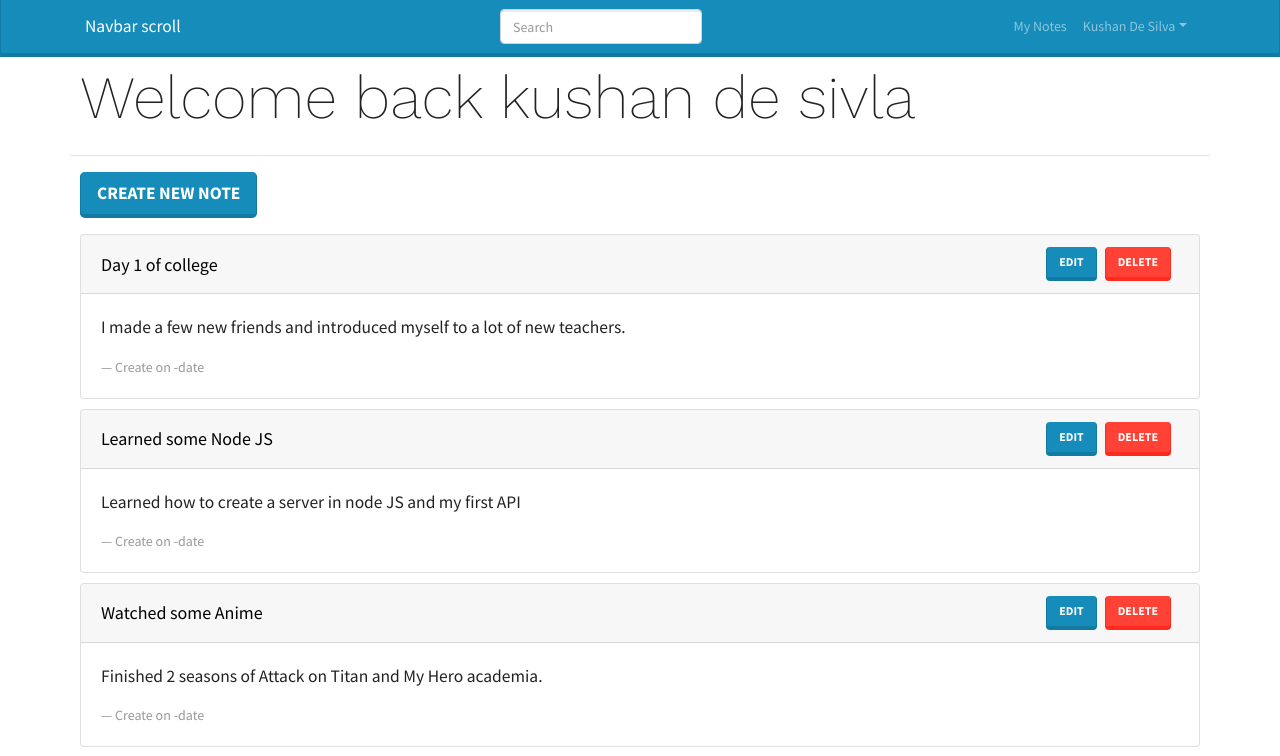
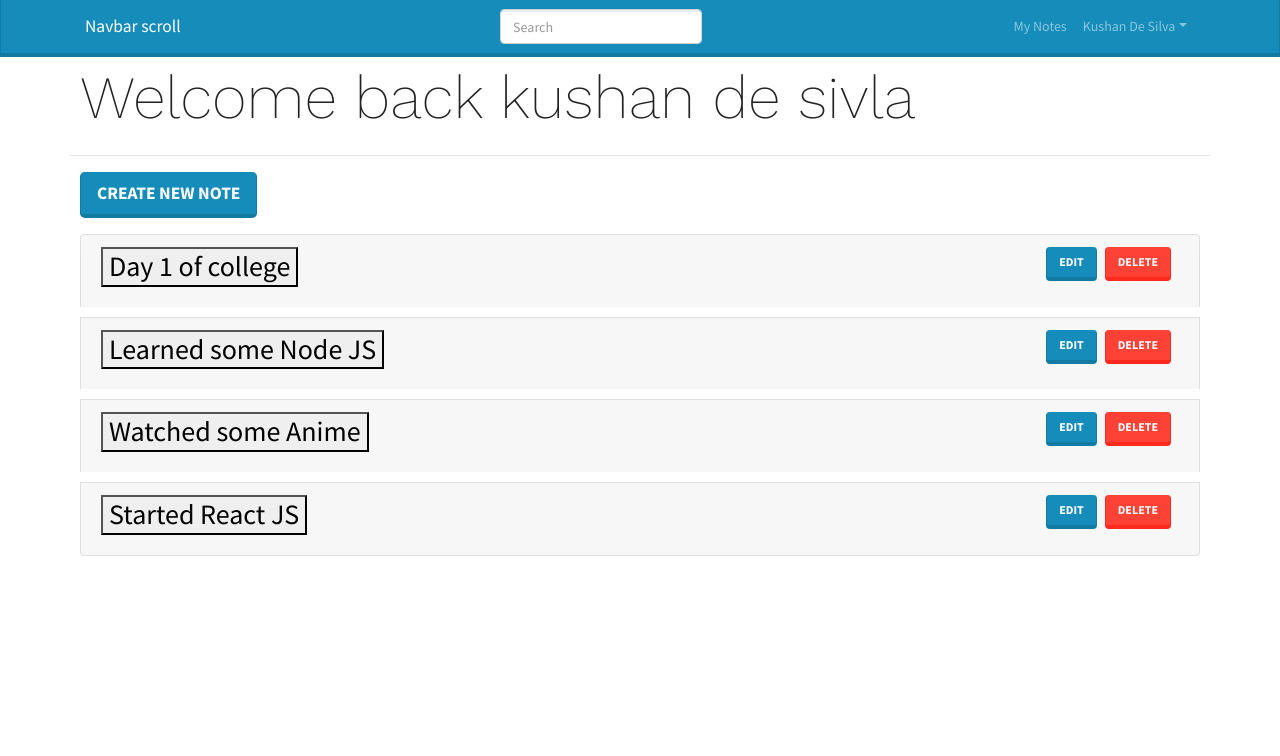
Before and after one commit to kushandesilva59/Notes---MERN, a React (Create React App) app in the folder frontend/: page /mynotes in a window 1280 px wide. Shown: the top 756 px of the page. Built offline with nearby package versions, Linux system fonts and the light colour scheme.

Commit message:
add accordion to mynotes

```diff
--- a/frontend/src/App.js
+++ b/frontend/src/App.js
@@ -4,6 +4,7 @@ import Footer from "./components/footer/Footer";
 import LangingPage from "./screens/LandingPage/LangingPage";
 import {BrowserRouter, Route, Routes} from 'react-router-dom'
 import MyNotes from "./components/MyNotes/MyNotes";
+import Test from "./components/Test/Test";
 
 function App() {
   return (
@@ -13,6 +14,7 @@ function App() {
         <Routes>
           <Route path="/" element={<LangingPage />} />
           <Route path="/mynotes" element={<MyNotes />} />
+          <Route path="/test" element={<Test />} />
         </Routes>
       </main>
       <Footer />
--- a/frontend/src/components/MyNotes/MyNotes.js
+++ b/frontend/src/components/MyNotes/MyNotes.js
@@ -1,22 +1,18 @@
 import React, { useEffect } from "react";
 import MainScreen from "../MainScreen";
-import { Button, Card } from "react-bootstrap";
+import { Accordion, Badge, Button, Card } from "react-bootstrap";
 import { Link } from "react-router-dom";
-import  notes  from "../../data/notes.js";
+import notes from "../../data/notes.js";
 
 const MyNotes = () => {
-
-
-  useEffect(()=>{
-    console.log(notes)
-  })
+  useEffect(() => {
+    console.log(notes);
+  });
 
   const deleteHandler = (id) => {
-    if(window.confirm("Are you sure?")){
-
+    if (window.confirm("Are you sure?")) {
     }
-
-  }
+  };
 
   return (
     <MainScreen title="Welcome back kushan de sivla">
@@ -25,8 +21,9 @@ const MyNotes = () => {
           Create New Note
         </Button>
       </Link>
+      <Accordion>
         {notes.map((note) => (
-        <Card style={{ margin: 10 }}>
+          <Card key={note._id} style={{ margin: 10 }}>
             <Card.Header style={{ display: "flex" }}>
               <span
                 style={{
@@ -38,7 +35,9 @@ const MyNotes = () => {
                   fontSize: 18,
                 }}
               >
+                <Accordion.Header  variant="link" eventKey="0">
                   {note.title}
+                </Accordion.Header>
               </span>
 
               <div>
@@ -53,18 +52,20 @@ const MyNotes = () => {
               </div>
             </Card.Header>
 
+            <Accordion.Body eventKey="">
               <Card.Body>
+                <h4>
+                  <Badge variant="success">Category - {note.category}</Badge>
+                </h4>
                 <blockquote className="blockquote mb-0">
-              <p>
-               {note.content}
-              </p>
-              <footer className="blockquote-footer">
-                  Create on -date
-              </footer>
+                  <p>{note.content}</p>
+                  <footer className="blockquote-footer">Create on -date</footer>
                 </blockquote>
               </Card.Body>
+            </Accordion.Body>
           </Card>
         ))}
+      </Accordion>
     </MainScreen>
   );
 };
--- /dev/null
+++ b/frontend/src/components/Test/Test.js
@@ -0,0 +1,23 @@
+import Accordion from "react-bootstrap/Accordion";
+
+function AllCollapseExample() {
+  return (
+    <Accordion>
+      <Accordion.Item eventKey="0">
+        <Accordion.Header>Accordion Item #1</Accordion.Header>
+        <Accordion.Body>
+          Lorem ipsum dolor sit amet, consectetur adipiscing elit, sed do
+          eiusmod tempor incididunt ut labore et dolore magna aliqua. Ut enim ad
+          minim veniam, quis nostrud exercitation ullamco laboris nisi ut
+          aliquip ex ea commodo consequat. Duis aute irure dolor in
+          reprehenderit in voluptate velit esse cillum dolore eu fugiat nulla
+          pariatur. Excepteur sint occaecat cupidatat non proident, sunt in
+          culpa qui officia deserunt mollit anim id est laborum.
+        </Accordion.Body>
+      </Accordion.Item>
+
+    </Accordion>
+  );
+}
+
+export default AllCollapseExample;
```
Lines whose indentation alone changed are shown as unchanged.
